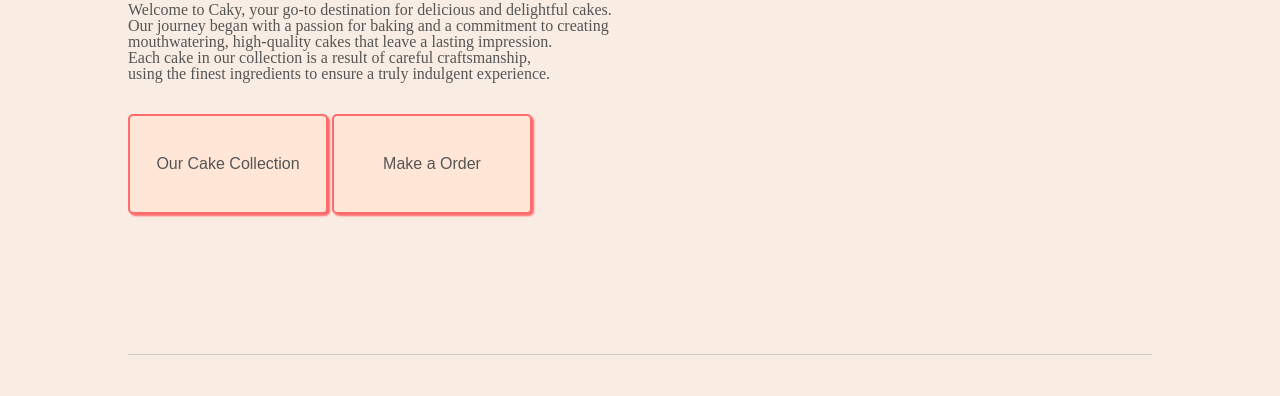
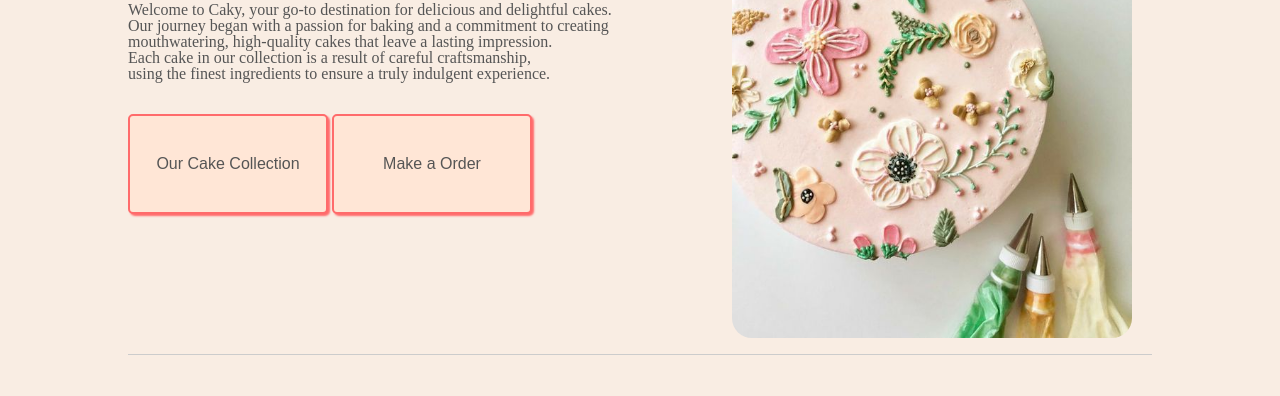
Before and after one commit to feliciaL3/WP_LABS, a plain HTML site: page LAB_2_WP/index.html in a window 1280 px wide. Shown: the part 262-658 px from the top of the page. Drawn offline with Linux system fonts and the light colour scheme.

Commit message:
last update

```diff
--- a/LAB_2_WP/index.html
+++ b/LAB_2_WP/index.html
@@ -31,7 +31,7 @@
       </div>
     </div>
     <div class="banner">
-      <img src="C:\Users\User\Desktop\8faf85da1b0925bbd828cdb9767ebdd8.jpg"
+      <img src="assets/cake0.jpg"
       alt="A beautiful display of delicious cakes" style="width: 400px; height: 500px;">
       <div class="text">
         <h1>INDULGE YOUR SWEET TOOTH WITH IRRESISTIBLE CAKES</h1>
```
